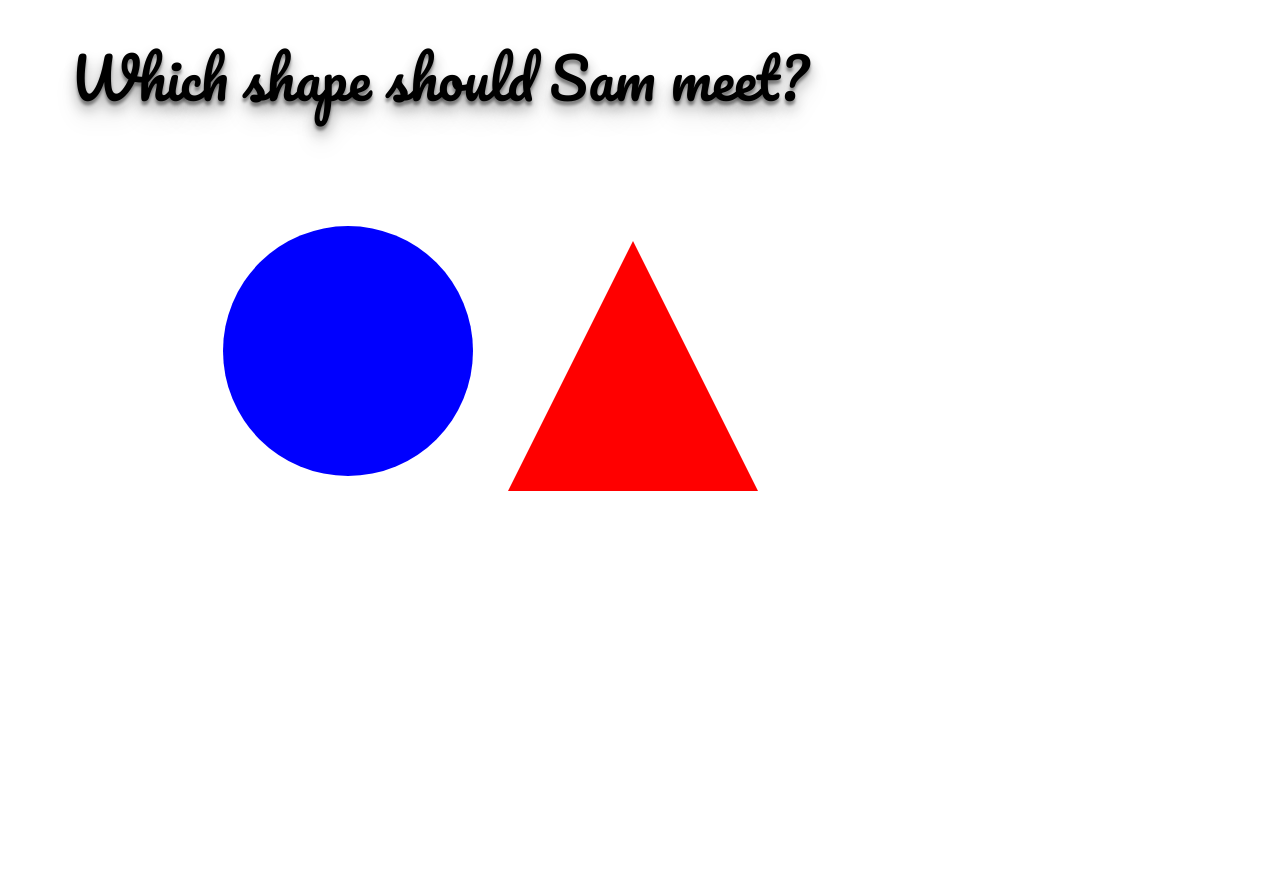
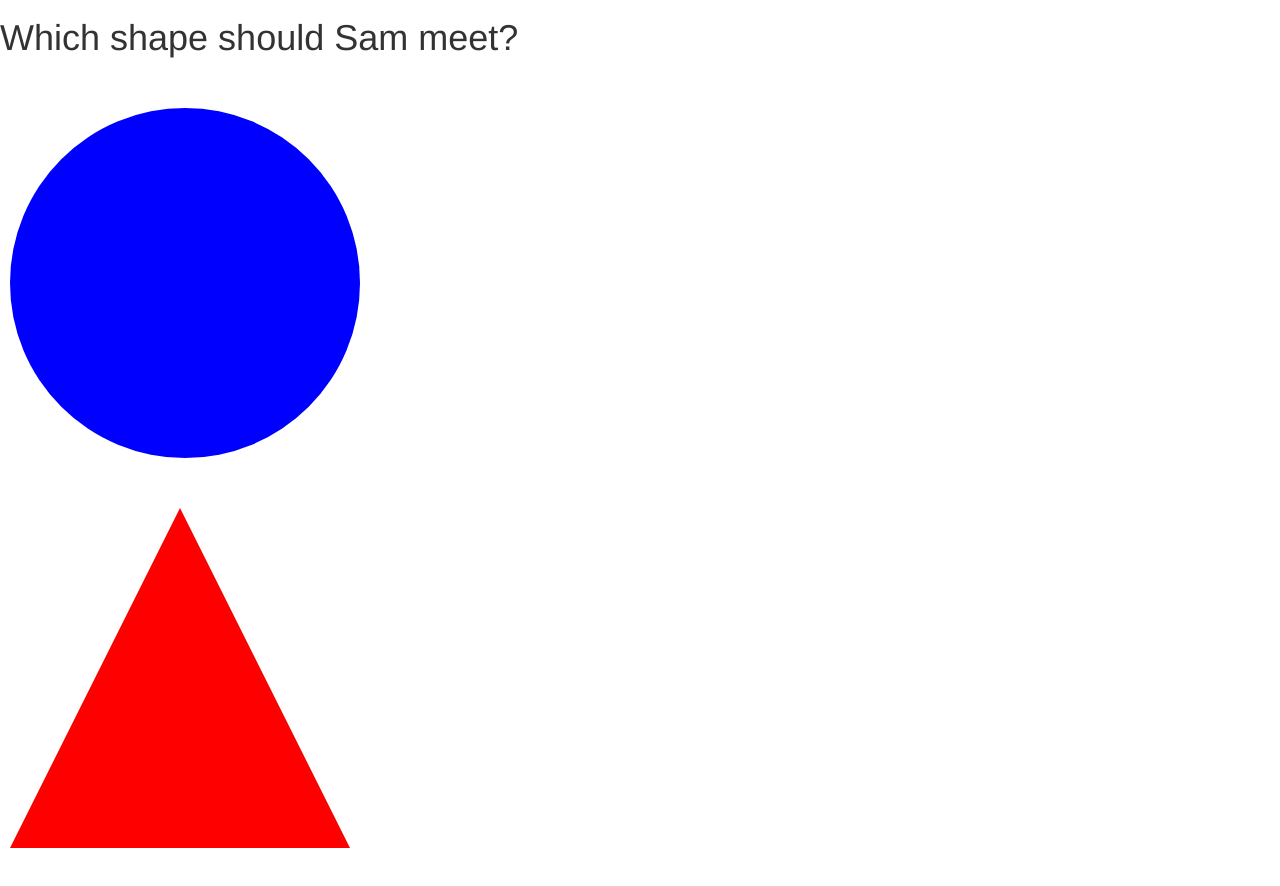
Before and after one commit to ellejane-x23/code-first-project, a plain HTML site: page page4sam.html in a window 1280 px wide. Shown: the part 54-940 px from the top of the page. Before the commit the page ends 800 px from the top, so only its background shows below. Drawn offline with nearby package versions, Linux system fonts and the light colour scheme.

Commit message:
page4Sam
omitted css values that weren't doing anything because shapes are linked to other page-  put shapes in a container and positioned rel for simplicity

```diff
--- a/page4sam.css
+++ b/page4sam.css
@@ -1,16 +1,7 @@
 html, body {
   background-color: #ffffff;
   }
-hr {
-  width:600px;
-	border-top: 2px solid #001E60;
-	border-bottom: 2px solid #001E60;
-}
-header{
-  font-family: Pacifico;
 
-  background-size: cover;
-}
   .navbar-custom{
   background-color: #001e60;
   border-color: #001e60;
@@ -41,28 +32,16 @@ header{
     background-color: #022993;
     color:white;
 }
-h1{
-font-size: 4em;
-line-height: 1.4;
-color: black;
-text-shadow: 0px 4px 3px rgba(1,1,1,0.4),
-      0px 8px 13px rgba(1,1,1,0.3),
-      0px 18px 23px rgba(1,1,1,0.1);
-padding-bottom: 50px;
-  -webkit-animation: fadein 2s; /* Safari, Chrome and Opera > 12.1 */
-     -moz-animation: fadein 2s; /* Firefox < 16 */
-      -ms-animation: fadein 2s; /* Internet Explorer */
-       -o-animation: fadein 2s; /* Opera < 12.1 */
-        animation: fadein 2s;
-}
-.container .shapes{
-  margin: 0 auto;
-  width: 75%;
+
+
+#circletri{
+  position: relative;
+  margin:0 auto;
 }
 
 .circle {
-  height: 250px;
-  width: 250px;
+  height: 350px;
+  width: 350px;
   background-color: blue;
   border-radius: 50%;
   margin: 50px 10px;
@@ -71,19 +50,12 @@ padding-bottom: 50px;
 .triangle {
   width: 0;
 	height: 0;
-	border-top: 125px solid transparent;
-	border-right: 250px solid red;
-	border-bottom: 125px solid transparent;
+	border-top: 170px solid transparent;
+	border-right: 340px solid red;
+	border-bottom: 170px solid transparent;
   margin: 50px 10px;
   /* Rotate div */
   -ms-transform: rotate(90deg); /* IE 9 */
   -webkit-transform: rotate(90deg); /* Safari 3-8 */
   transform: rotate(90deg);
 }
-
-.square {
-  height: 250px;
-  width: 250px;
-  background-color: green;
-  margin: 50px 10px;
-}
--- a/page4sam.html
+++ b/page4sam.html
@@ -45,19 +45,16 @@
   </nav>
 
 	<header>
-  <div class="container">
     <h1>Which shape should Sam meet?</h1>
-
     </header>
 
-<div class="container">
-  <div class="row shapes">
-    <div class="col-md-4 col-sm-12 circle">
+  <div id="circletri">
+    <div class="circle">
     </div>
-    <div class="col-md-4 col-sm-12 triangle">
+    <div class="triangle">
     </div>
   </div>
-</div>
+
 
 
 <script src="https://maxcdn.bootstrapcdn.com/bootstrap/3.3.7/js/bootstrap.min.js"></script>
```
